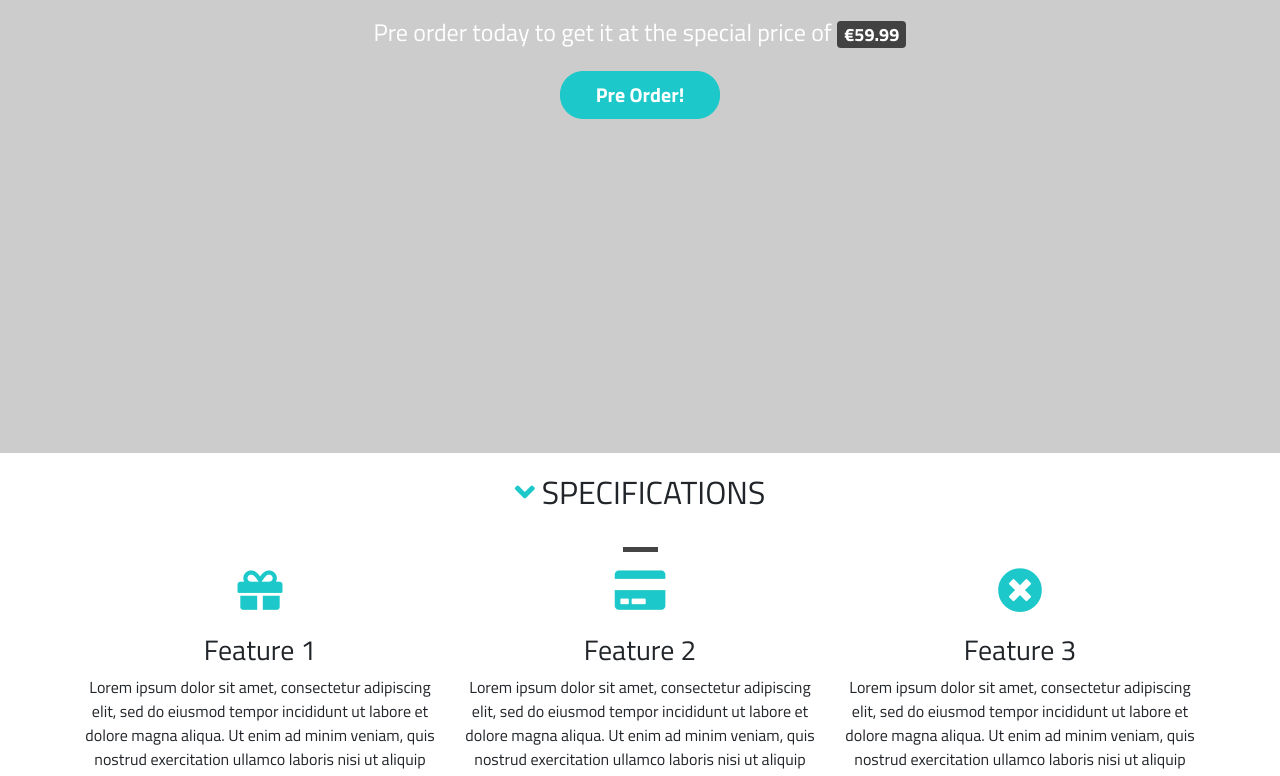
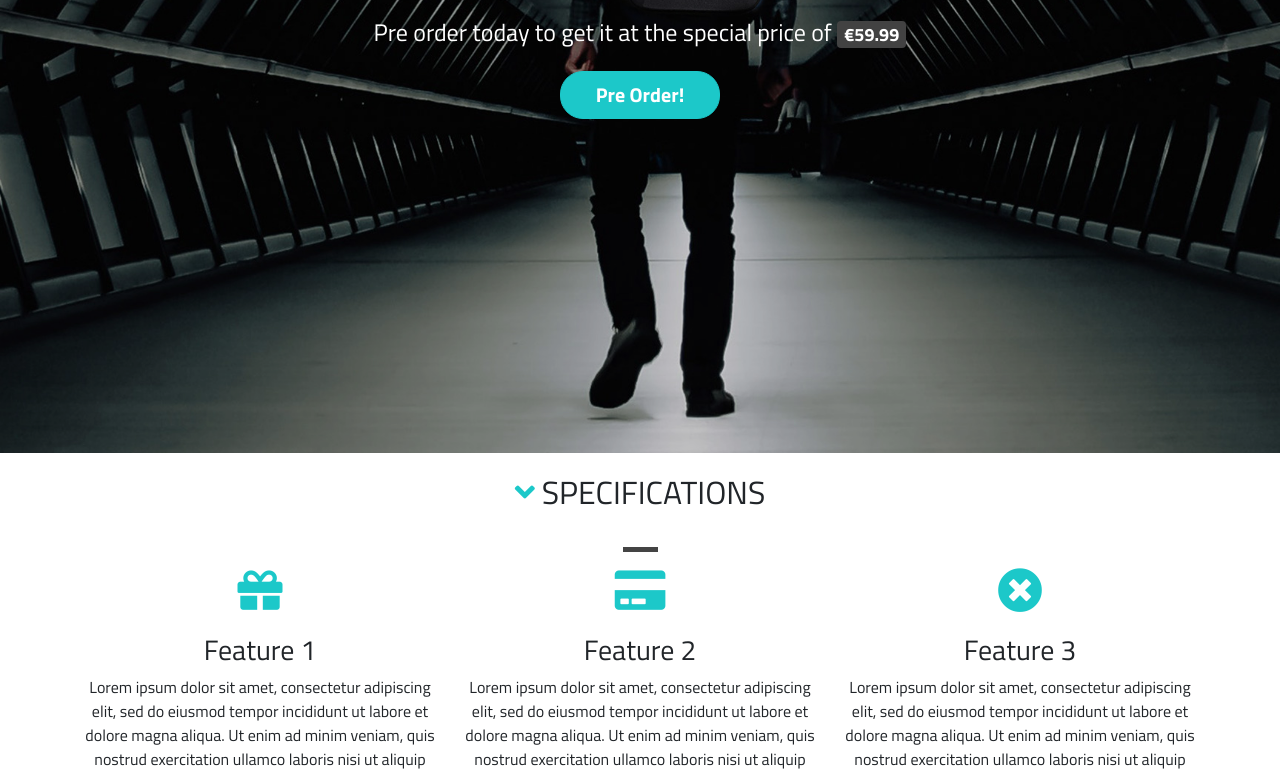
Before and after one commit to andersfalt/milestone-1, a plain HTML site: page index.html in a window 1280 px wide. Shown: the part 347-1123 px from the top of the page. Drawn offline with nearby package versions, Linux system fonts and the light colour scheme; the site is published under a folder, as on GitHub Pages, so addresses that start at the root find nothing.

Commit message:
fixed relative path for hero image

```diff
--- a/assets/css/style.css
+++ b/assets/css/style.css
@@ -16,7 +16,7 @@ html {
 .callout-container {
     height: 100vh;
 
-    background: url('/assets/images/hero-image.jpg') no-repeat center fixed;
+    background: url('../images/hero-image.jpg') no-repeat center fixed;
     -webkit-background-size: cover;
     -moz-background-size: cover;
     -o-background-size: cover;
```
